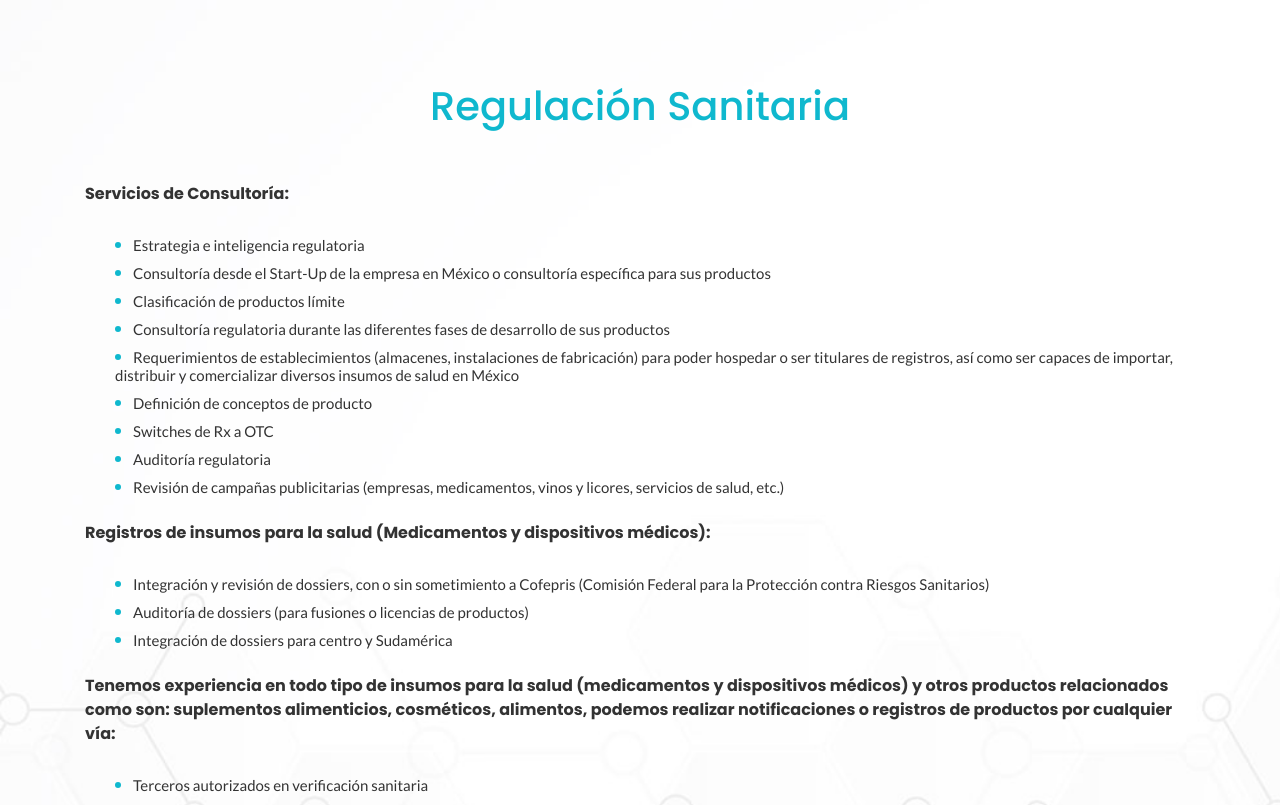
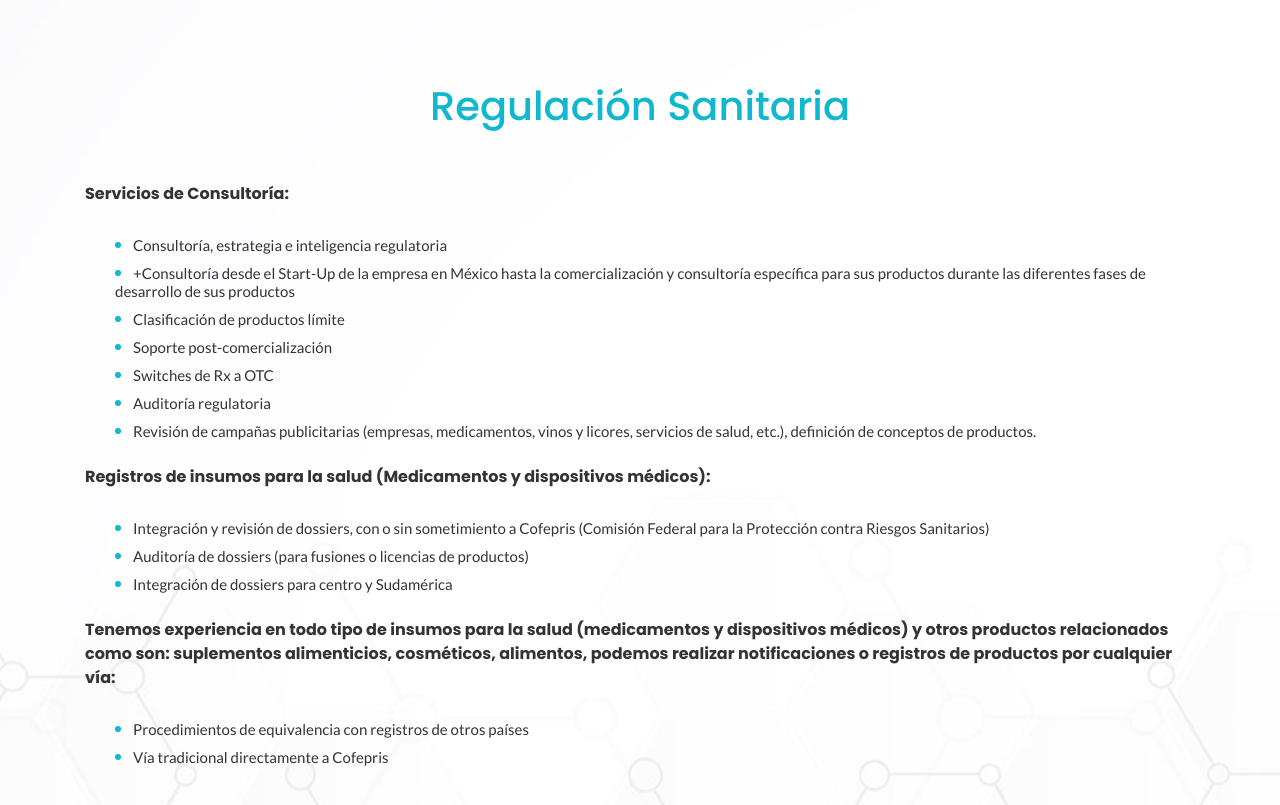
Before and after one commit to luisrlwev/raf-consulting, a PHP site: page /servicios.php in a window 1280 px wide. Shown: the part 643-1448 px from the top of the page. Run offline with PHP 8.4, Linux system fonts and the light colour scheme.

Commit message:
avances de dispositivos-medicos, establecimientos, medicamentos, publicidad y servicio

```diff
--- a/dispositivos-medicos.php
+++ b/dispositivos-medicos.php
@@ -81,7 +81,8 @@
                                 <h5 class="pb-5">Consultoría regulatoria en:</h5>
                                 <ul class="bullet-list">
                                     <li class="pb-2">Clasificación de productos</li>
-                                    <li class="pb-2">Vía de registro más adecuada, de acuerdo con sus necesidades, incluyendo acuerdos de equivalencia a registros en otros países o terceros autorizados en verificación sanitaria</li>
+                                    <li class="pb-2">Agrupación de productos</li>
+                                    <li class="pb-2">Vía de registro más adecuada, incluyendo acuerdos de equivalencia con registros en otros países.</li>
                                 </ul>
                                 <h5 class="pb-5">Amplia experiencia en obtener registros de Clases IA, I, II y III:</h5>
                                 <ul class="bullet-list">
@@ -107,6 +108,7 @@
                                     </li>
                                     <li class="pb-2">Materiales publicitarios</li>
                                     <li class="pb-2">Cumplimiento de norma de tecnovigilancia NOM-240 <a href="servicios.php#tecno"><span class="btn-moreinfo">Ver más</span></a></li>
+                                    <li class="pb-2">Importaciones y exportaciones</li>
                                 </ul>
                                 <h5 class="pb-5" style="line-height: 31px;">Servicios de titular de registros de dispositivos médicos<br><a href="titular-registro.php"><span class="btn-moreinfo" style="margin-left:0px;">Ver más</span></a></h5>
                             </div>
--- a/establecimientos.php
+++ b/establecimientos.php
@@ -92,7 +92,7 @@
                             <div class="content">
                                 <h4 class="title">Establecimientos</h4>
                                 <ul>
-                                    <li><h5 class="pb-5">Consultoría en requisitos de cumplimiento de establecimientos en México para importar y distribuir medicamentos y dispositivos médicos</h5></li>
+                                    <li><h5 class="pb-5">Consultoría en cumplimiento de establecimientos en México para almacenar, importar y distribuir medicamentos y dispositivos médicos.</h5></li>
                                     <li><h5 class="pb-5">Licencias sanitarias</h5></li>
                                     <li><h5 class="pb-5">Certificados de GMPs <span style="font-weight: 700;font-family: 'Poppins', sans-serif;">(Buenas prácticas de manufactura)</span></h5></li>
                                     <li><h5 class="pb-5">Reconocimiento de GMPs de otros países</h5></li>
--- a/medicamentos.php
+++ b/medicamentos.php
@@ -89,6 +89,7 @@
                                     <li class="pb-2">Remedios herbolarios</li>
                                 </ul>
                                 <h5 class="pb-5">Presentación en Comité de Nuevas Moléculas</h5>
+                                <h5 class="pb-5">Servicios de representación legal para medicamentos fabricados en el extranjero con GMPs de origen.</h5>
                                 <h5 class="pb-5">Prórrogas de registros y modificaciones:</h5>
                                 <ul class="bullet-list">
                                     <li class="pb-2">Modificaciones técnicas o administrativas</li>
@@ -97,6 +98,7 @@
                                 </ul>
                                 <h5 class="pb-5">Elaboración y/o adaptación de información para prescribir (IPP)</h5>
                                 <h5 class="pb-5">Materiales publicitarios</h5>
+                                <h5 class="pb-5">Importaciones y exportaciones</h5>
                                 <h5 class="pb-5">Requerimientos de farmacovigilancia <a href="servicios.php#farmaco"><span class="btn-moreinfo">Ver más</span></a></h5>
                             </div>
                         </div>
--- a/publicidad.php
+++ b/publicidad.php
@@ -78,9 +78,8 @@
                             </div>
                             <div class="content">
                                 <h4 class="title">Publicidad</h4>
-                                <p>
-                                    Nuestra ventaja competitiva es el completo entendimiento de las necesidades de las áreas comerciales. Trabajamos en equipo para ayudarle a obtener lo mejor de su campaña dentro del marco regulatorio. Tenemos amplia experiencia en la aplicación del Reglamento de publicidad y hemos trabajado con agencias de publicidad, promociones y compañías multinacionales de consumo, dando servicios como: consultoría, gestoría, cursos de capacitación y estrategia regulatoria de campañas publicitarias, promociones y su implementación.
-                                </p>
+                                <p class="pb-2">Nuestra ventaja competitiva es la experiencia.</p>
+                                <p>Trabajamos en equipo para ayudarle a obtener lo mejor de su campaña dentro del marco regulatorio. Tenemos amplia experiencia en la aplicación del Reglamento de publicidad y hemos trabajado con agencias de publicidad, agencias de promociones y compañías locales o multinacionales de consumo, dando servicios como: consultoría, gestoría, cursos de capacitación y estrategia regulatoria de campañas publicitarias, promociones y su implementación.</p>
                                 <h5 class="pb-5">Consultoría</h5>
                                 <h5 class="pb-5">Cursos de entrenamiento</h5>
                                 <h5 class="pb-5">Gestión de permisos y avisos publicitarios para:</h5>
--- a/servicios.php
+++ b/servicios.php
@@ -86,15 +86,13 @@
             <div class="col-12">
                 <h5 class="pb-5">Servicios de Consultoría:</h5>
                 <ul class="bullet-list pl-5">
-                    <li class="pb-2">Estrategia e inteligencia regulatoria</li>
-                    <li class="pb-2">Consultoría desde el Start-Up de la empresa en México o consultoría específica para sus productos</li>
-                    <li class="pb-2">Clasificación de productos límite </li>
-                    <li class="pb-2">Consultoría regulatoria durante las diferentes fases de desarrollo de sus productos</li>
-                    <li class="pb-2">Requerimientos de establecimientos (almacenes, instalaciones de fabricación) para poder hospedar o ser titulares de registros, así como ser capaces de importar, distribuir y comercializar diversos insumos de salud en México</li>
-                    <li class="pb-2">Definición de conceptos de producto</li>
+                    <li class="pb-2">Consultoría, estrategia e inteligencia regulatoria</li>
+                    <li class="pb-2">+Consultoría desde el Start-Up de la empresa en México hasta la comercialización y consultoría específica para sus productos durante las diferentes fases de desarrollo de sus productos</li>
+                    <li class="pb-2">Clasificación de productos límite</li>
+                    <li class="pb-2">Soporte post-comercialización</li>
                     <li class="pb-2">Switches de Rx a OTC</li>
                     <li class="pb-2">Auditoría regulatoria</li>
-                    <li class="pb-2">Revisión de campañas publicitarias (empresas, medicamentos, vinos y licores, servicios de salud, etc.)</li>
+                    <li class="pb-2">Revisión de campañas publicitarias (empresas, medicamentos, vinos y licores, servicios de salud, etc.), definición de conceptos de productos.</li>
                 </ul>
 
                 <h5 class="pb-5">Registros de insumos para la salud (Medicamentos y dispositivos médicos):</h5>
@@ -106,7 +104,6 @@
 
                 <h5 class="pb-5">Tenemos experiencia en todo tipo de insumos para la salud (medicamentos y dispositivos médicos) y otros productos relacionados como son: suplementos alimenticios, cosméticos, alimentos, podemos realizar notificaciones o registros de productos por cualquier vía:</h5>
                 <ul class="bullet-list  pl-5">
-                    <li class="pb-2">Terceros autorizados en verificación sanitaria </li>
                     <li class="pb-2">Procedimientos de equivalencia con registros de otros países</li>
                     <li class="pb-5">Vía tradicional directamente a Cofepris</li>
                 </ul>
```
